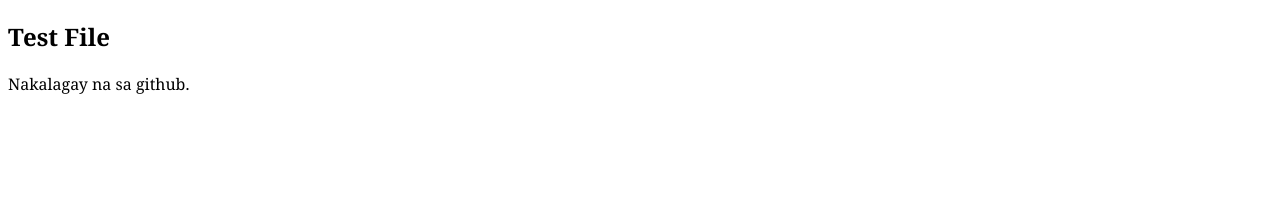
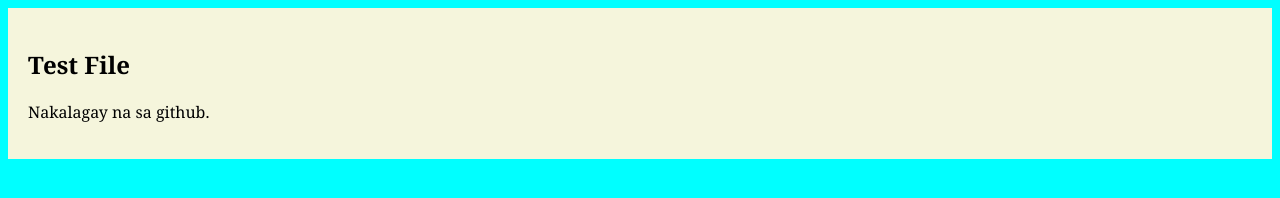
Before and after one commit to Hakdoooooooooooog/git-test, a plain HTML site: page index.html in a window 1280 px wide. Drawn offline with Linux system fonts and the light colour scheme.

Commit message:
update style

```diff
--- a/index.css
+++ b/index.css
@@ -3,3 +3,16 @@
     box-sizing: border-box;
     font-family: Cambria, Cochin, Georgia, Times, 'Times New Roman', serif;
 }
+
+html{
+    scroll-behavior: smooth;
+}
+
+body{
+    background-color: aqua;
+}
+
+div {
+    background-color: beige;
+    padding: 20px;
+}
```
